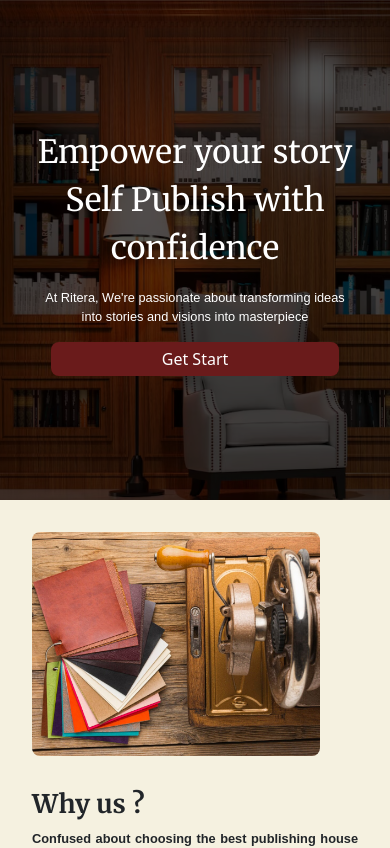
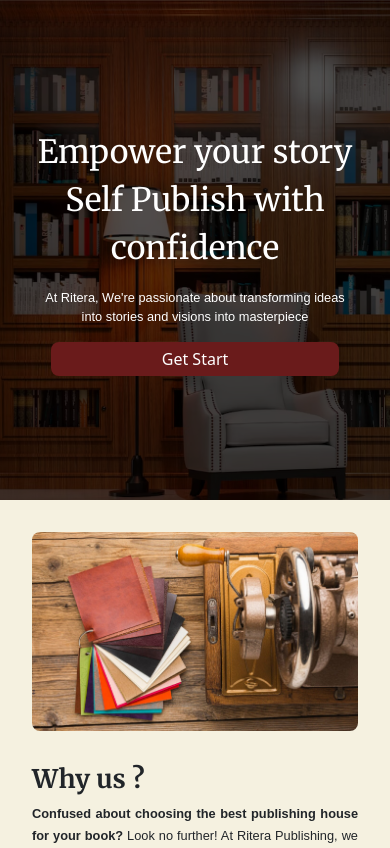
Before and after one commit to rahuldevhub/Ritera-v2, a React (Create React App) app: page / in a window 390 px wide. Shown: the top 848 px of the page. Built offline with nearby package versions, Linux system fonts and the light colour scheme; a web font is replaced by a local one.

Commit message:
sm changes

```diff
--- a/src/Page/Landingpage.js
+++ b/src/Page/Landingpage.js
@@ -22,7 +22,7 @@
           <div className='landing-content'>
             <p className='landing-title'>Empower your story <br /> Self Publish with confidence</p>
             <p className='landing-subtitle'>At Ritera, We're passionate about transforming ideas <br /> into stories and visions into masterpiece</p>
-            <button className='landing-button'> Get Start</button>
+           <a href='#landingpage-package'><button className='landing-button'> Get Start</button></a>
           </div>
         </div>
 
@@ -38,7 +38,7 @@
             </Col>
 
             <Col lg="6" md="6" sm="1" className='landingpage-col-centering'>
-              <div>
+              <div >
                 <h2>Why us ?</h2>
                 <p><b>Confused about choosing the best publishing house for your book?</b> Look no further! At Ritera Publishing, we offer an unparalleled publishing experience with exclusive services you won’t find anywhere else. Our complete motto is to make the publishing process smoother and comfortable for you. With the shared love we both have for literature,
                   Ritera decided to offer some special services exclusively!</p>
@@ -60,7 +60,7 @@
 
       </div>
 
-      <div className='landingpage-package'>
+      <div className='landingpage-package' id='landingpage-package'>
         <div className='landingpage-package-content'>
           <h2>Packages</h2>
           <Package />
--- a/src/css/landingpage.css
+++ b/src/css/landingpage.css
@@ -121,8 +121,8 @@
     }
 
     .landingpage-whywe-leftimg {
-        height: 14rem;
-        width: 18rem;
+        height: auto;
+        width: 100%;
         object-fit: cover;
         margin-top: 2rem;
         border-radius: .5rem;
@@ -130,6 +130,7 @@
     }
 
     .landingpage-whywe h2 {
+        text-align: left;
         font-size: 1.6em;
         line-height: 2rem !important;
         padding-top: 2rem;
@@ -148,6 +149,9 @@
         height: 2.5rem;
         font-size: .9em;
         border-radius: .5rem;
+    }
+    .landingpage-col-centering {
+        text-align: center;
     }
 }
 
```
